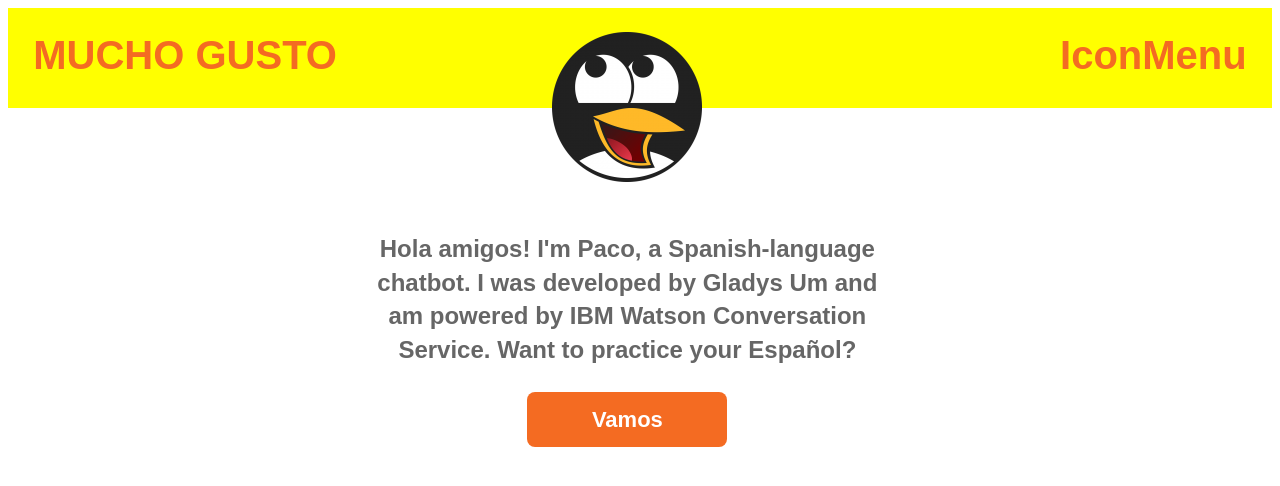
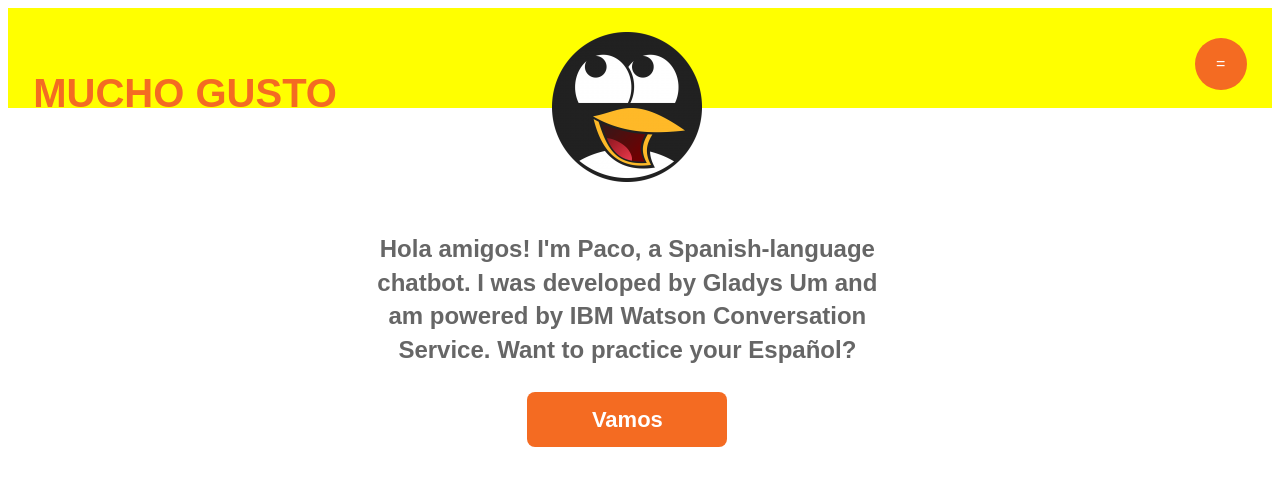
Before and after one commit to gladysum-zz/mucho-gusto, a React app: page / in a window 1280 px wide. Shown: the top 486 px of the page. Built offline with nearby package versions, Linux system fonts and the light colour scheme.

Commit message:
created nav menu

```diff
--- a/browser/Nav.js
+++ b/browser/Nav.js
@@ -12,7 +12,16 @@
         MUCHO GUSTO
       </Link>
     </div>
-    <div className="nav-col-right">IconMenu</div>
+    <div className="nav-col-right">
+      <div className="dropdown">
+        <button className="dropbtn">=</button>
+        <div className="dropdown-content">
+          <a href="#">HOME</a>
+          <a href="#">CHAT</a>
+        </div>
+      </div>
+
+    </div>
   </div>
 )
 
--- a/public/style.css
+++ b/public/style.css
@@ -1,3 +1,4 @@
+/* ----- NAVBAR ----- */
 .nav {
   height: 100px;
   background-color: yellow;
@@ -7,7 +8,6 @@
   display:inline-block;
   width: 46%;
   vertical-align: center;
-  text-align: left;
   font-family: BrandonTextWeb,Brandon Text,sans-serif;
   color: #f46b22;
   padding-left: 2%;
@@ -26,6 +26,55 @@
  font-size: 40px;
 }
 
+.dropbtn {
+    height: 52px;
+    width: 52px;
+    background-color: #f46b22;
+    color: white;
+    padding: 16px;
+    font-size: 16px;
+    border: none;
+    border-radius: 100%;
+    cursor: pointer;
+}
+
+.dropdown {
+    position: relative;
+    display: inline-block;
+    float:right;
+}
+
+.dropdown-content {
+    display: none;
+    position: absolute;
+    right: 0;
+    background-color: #f46b22;
+    color: white;
+    min-width: 160px;
+    box-shadow: 0px 8px 16px 0px rgba(0,0,0,0.2);
+    z-index: 1;
+}
+
+.dropdown-content a {
+    color: white;
+    padding: 12px 16px;
+    text-decoration: none;
+    display: block;
+}
+
+.dropdown-content a:hover {
+  color: yellow;
+}
+
+.dropdown:hover .dropdown-content {
+    display: block;
+}
+
+.dropdown:hover .dropbtn {
+    background-color: #3e8e41;
+}
+
+/* ----- HOME PAGE ----- */
 .home {
   height: 700px;
 }
@@ -71,7 +120,8 @@
 }
 
 #home-link {
-  color: #f46b22
+  color: #f46b22;
+  float:left;
 }
 
 #home-link:hover {
@@ -100,6 +150,7 @@
   background-color: #dc5406;
 }
 
+/* ----- CHAT PAGE----- */
 .background {
   background-attachment: fixed;
   background-color: #87CEFA;
```
Also changed, not shown: public/bundle.js, 1 other file (tests, documents, lock files or other folders).
